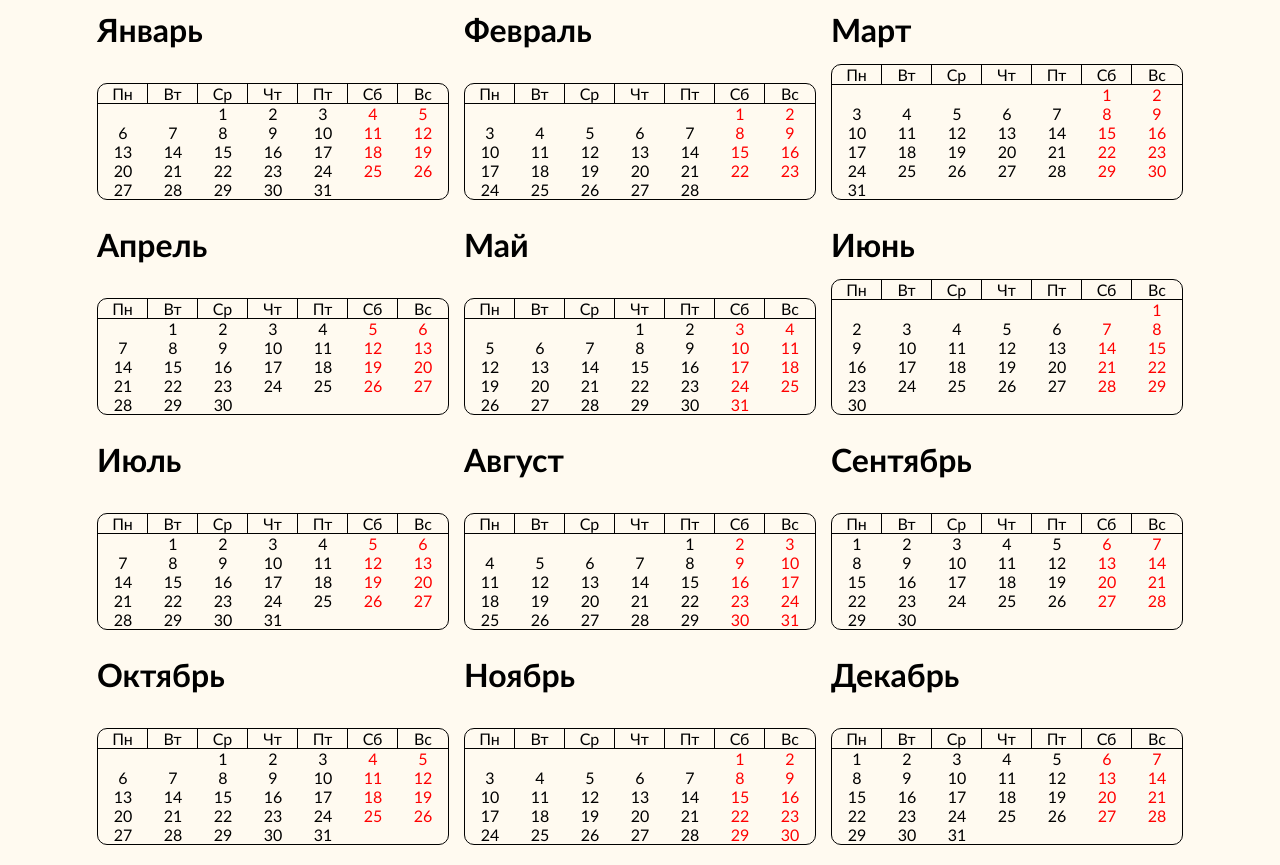
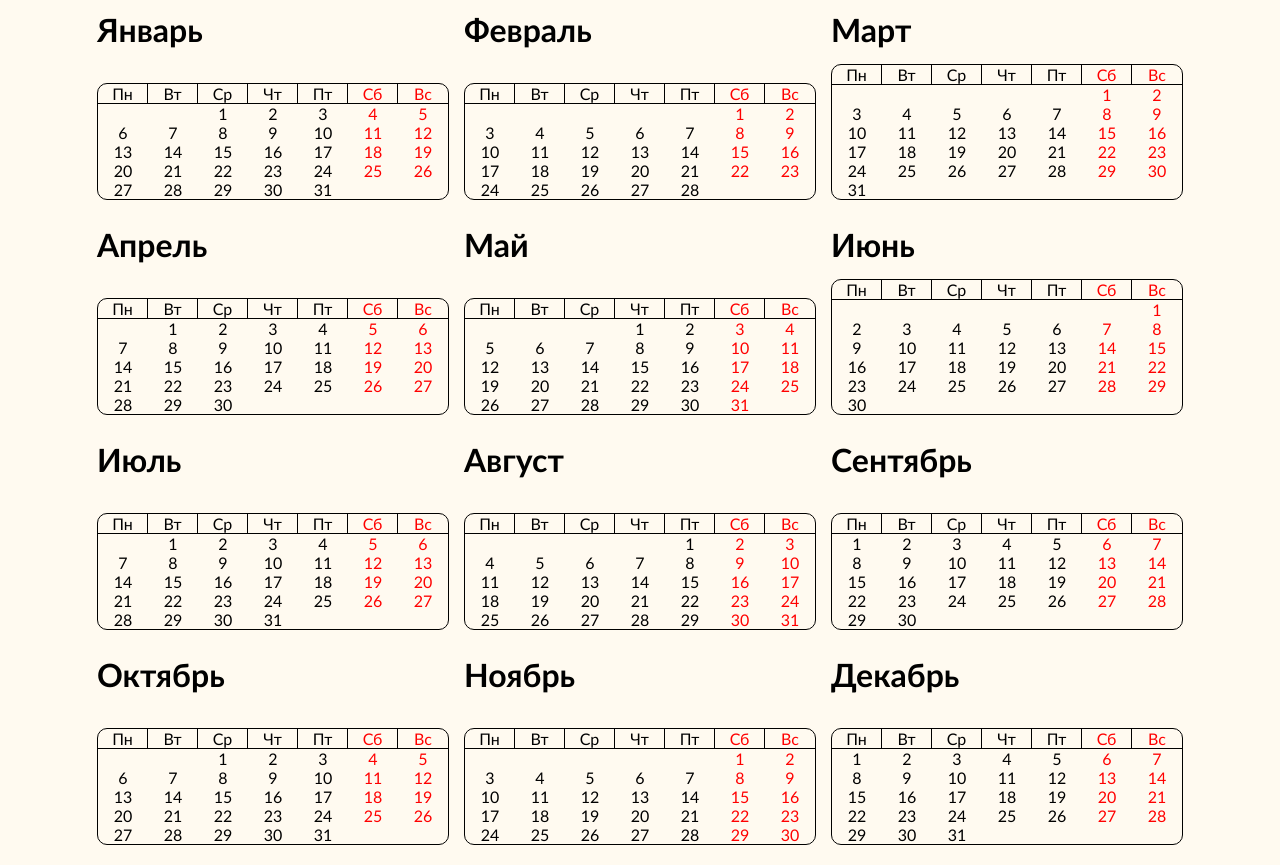
Before and after one commit to awefawytr/Calendar, a Vue app: page / in a window 1280 px wide. Built offline with nearby package versions, Linux system fonts and the light colour scheme.

Commit message:
Стилизовал названия выходных дней

```diff
--- a/src/components/Calendar.vue
+++ b/src/components/Calendar.vue
@@ -100,6 +100,10 @@ getDate(year, month);
   text-align: center;
 }
 
+[id^="6"], [id^="7"]{
+  color: red;
+}
+
 .calendar-title__day:last-child {
   border-right: none;
 }
```
